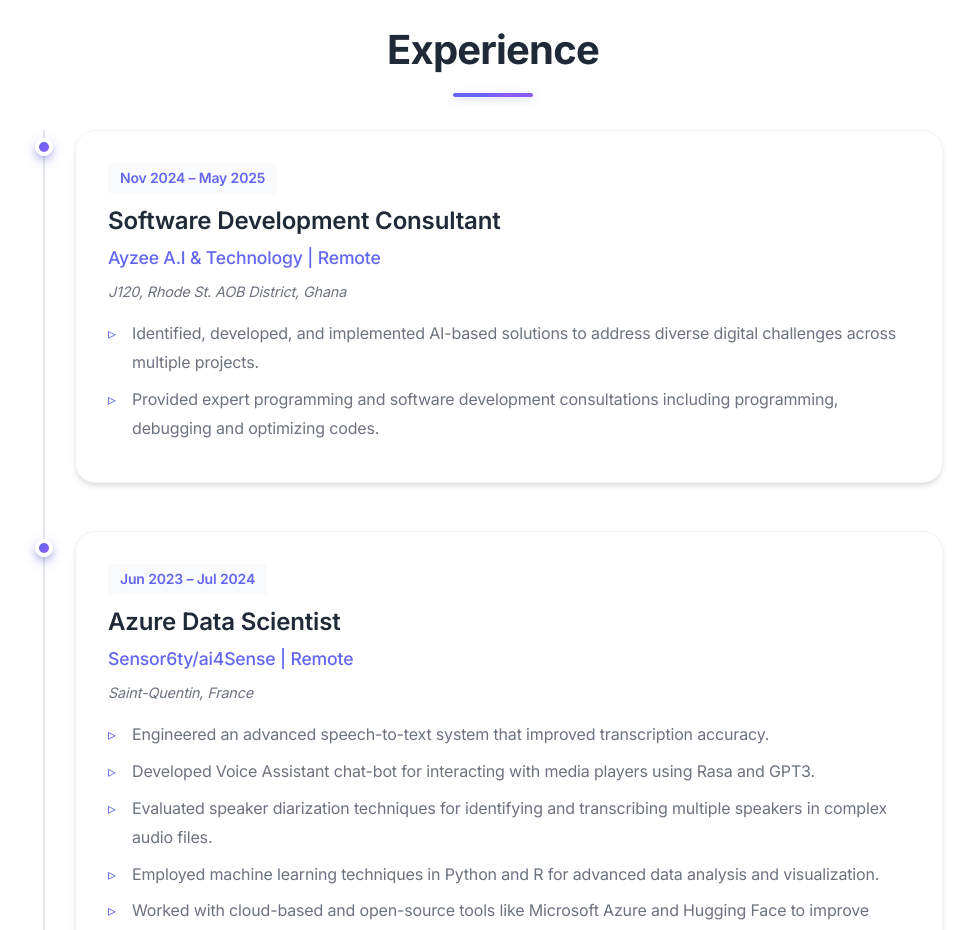
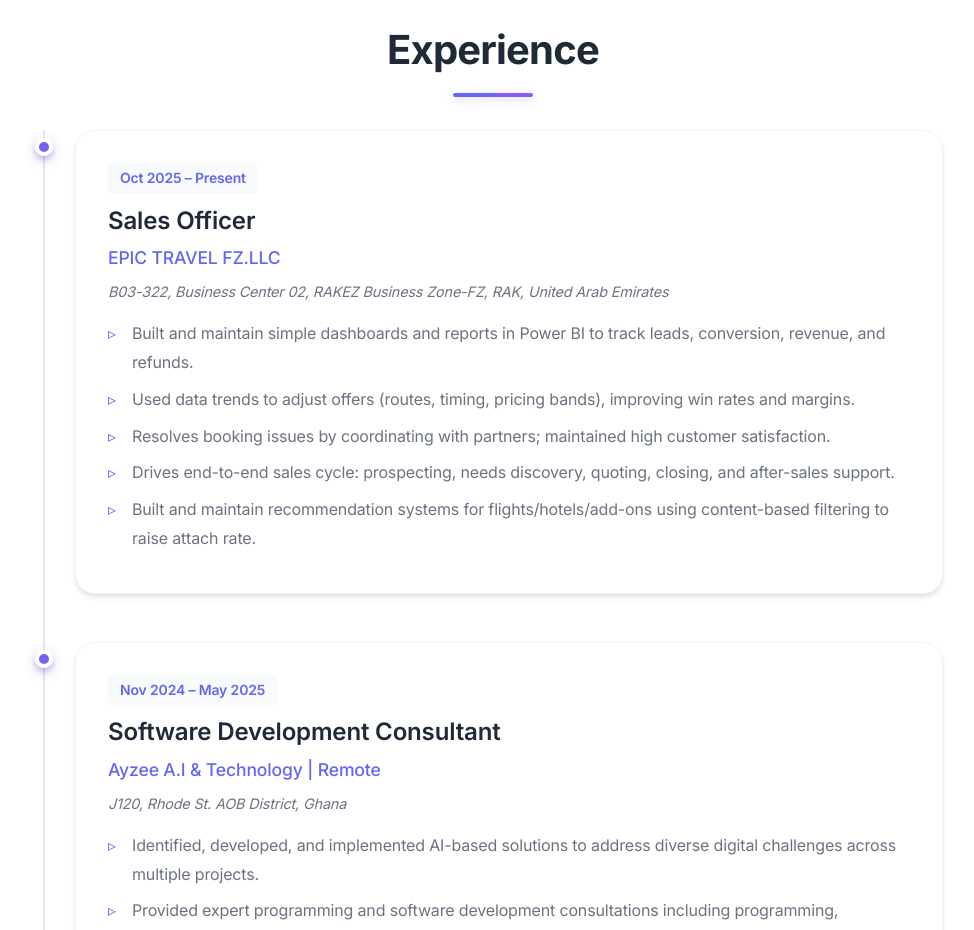
Before and after one commit to MrKunveng/portfolio, a plain HTML site: page index.html in a window 1280 px wide. Shown: the part 2580-3510 px from the top of the page, without its empty margins (147-1121 px from the left). Drawn offline with Linux system fonts and the light colour scheme.

Commit message:
Uncomment Sales Officer role - display current position

```diff
--- a/index.html
+++ b/index.html
@@ -207,7 +207,7 @@
         <div class="container">
             <h2 class="section-title">Experience</h2>
             <div class="timeline">
-                <!-- <div class="timeline-item">
+                <div class="timeline-item">
                     <div class="timeline-dot"></div>
                     <div class="timeline-content">
                         <span class="timeline-date">Oct 2025 – Present</span>
@@ -222,7 +222,7 @@
                             <li>Built and maintain recommendation systems for flights/hotels/add-ons using content-based filtering to raise attach rate.</li>
                         </ul>
                     </div>
-                </div> -->
+                </div>
                 <div class="timeline-item">
                     <div class="timeline-dot"></div>
                     <div class="timeline-content">
```
